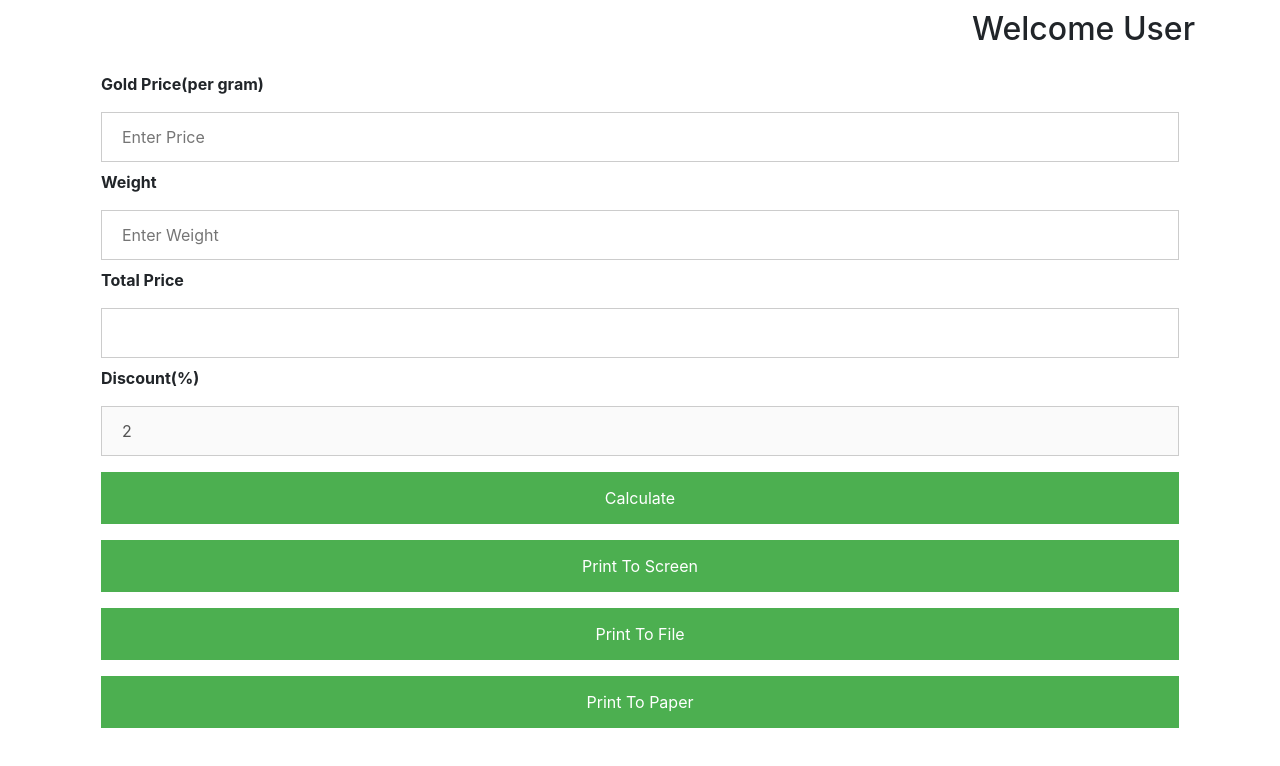
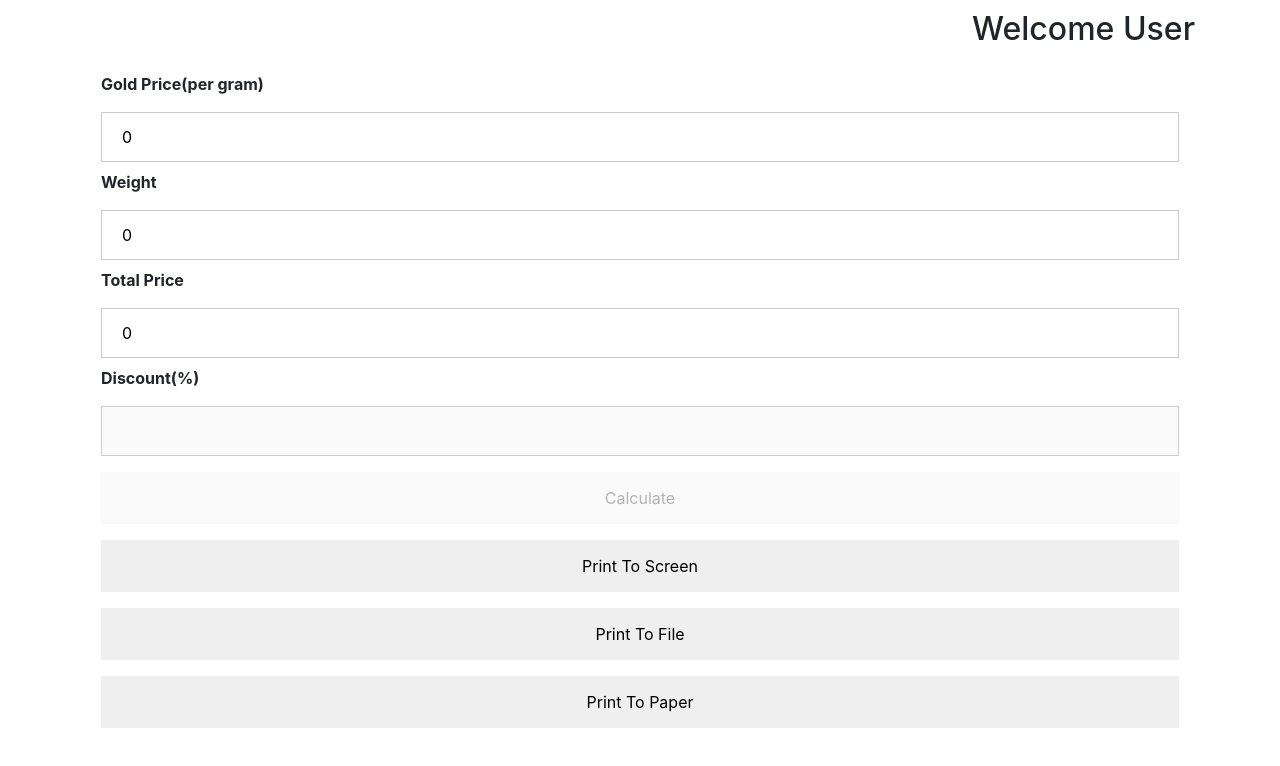
Before and after one commit to a4amalc/jewelry.store.web, an Angular app: page /dashboard in a window 1280 px wide. Shown: the top 766 px of the page. Built offline with nearby package versions, Linux system fonts and the light colour scheme; no server answers.

Commit message:
dashboard calculate and print to screen completed

```diff
--- a/package.json
+++ b/package.json
@@ -23,6 +23,7 @@
     "@angular/router": "8.2.12",
     "@nguniversal/module-map-ngfactory-loader": "8.1.1",
     "@types/crypto-js": "^4.0.1",
+    "@angular/material": "^9.2.4",
     "aspnet-prerendering": "^3.0.1",
     "bootstrap": "^4.3.1",
     "core-js": "^3.3.3",
--- a/src/app/dashboard/dashboard.component.css
+++ b/src/app/dashboard/dashboard.component.css
@@ -12,11 +12,17 @@ body {
     border: 1px solid #ccc;
     box-sizing: border-box;
   }
+  input[type=number], input[type=password] {
+    width: 100%;
+    padding: 12px 20px;
+    margin: 8px 0;
+    display: inline-block;
+    border: 1px solid #ccc;
+    box-sizing: border-box;
+  }
 
   /* Set a style for all buttons */
   button {
-    background-color: #4CAF50;
-    color: white;
     padding: 14px 20px;
     margin: 8px 0;
     border: none;
@@ -137,3 +143,8 @@ body {
     text-align: right;
     padding-top: 10px;
   }
+
+  .validation{
+    color: red;
+    font-weight: bold;
+  }
--- a/src/app/dashboard/dashboard.component.html
+++ b/src/app/dashboard/dashboard.component.html
@@ -1,17 +1,50 @@
-<h2 class="welcome">Welcome <span *ngIf="userDetails?.roleId === 1">Normal</span><span *ngIf="userDetails?.roleId === 2">Privileged</span> User </h2>
+<h2 class="welcome">Welcome <span *ngIf="userDetails?.roleId === 1">Normal</span><span
+        *ngIf="userDetails?.roleId === 2">Privileged</span> User </h2>
 <form>
     <div class="container">
         <label for="price"><b>Gold Price(per gram)</b></label>
-        <input [(ngModel)]="price" type="text" placeholder="Enter Price" name="price" required>
+        <span class="validation" *ngIf="!price && price !=0 "> Please enter price</span>
+        <input [(ngModel)]="price" type="number" placeholder="Enter Price" name="price" required>
         <label for="weight"><b>Weight</b></label>
-        <input [(ngModel)]="weight" type="text" placeholder="Enter Weight" name="weight" required>
+        <span class="validation" *ngIf="!weight && weight!=0"> Please enter weight</span>
+        <input [(ngModel)]="weight" type="number" placeholder="Enter Weight" name="weight" required>
         <label for="total"><b>Total Price</b></label>
         <input [(ngModel)]="total" type="text" name="total" required>
         <label for="discount"><b>Discount(%)</b></label>
         <input [(ngModel)]="discount" disabled type="text" name="discount" required>
-        <button (click)="calculateTotal()" type="submit">Calculate</button>
+        <button [disabled]="!price || !weight" (click)="calculateTotal()" type="button">Calculate</button>
         <button (click)="printToScreen()" type="submit">Print To Screen</button>
         <button (click)="printToFile()" type="submit">Print To File</button>
         <button (click)="printToPaper()" type="submit">Print To Paper</button>
     </div>
 </form>
+
+<div  id="id01" class="modal">
+    <form class="modal-content animate">
+        <div class="imgcontainer">
+            <span onclick="document.getElementById('id01').style.display='none'" class="close"
+                title="Close Modal">&times;</span>
+        </div>
+        <div class="container">
+            <label for="price"><b>Gold Price(per gram)</b></label>
+            <input [(ngModel)]="price" type="number" placeholder="Enter Price" name="price" required>
+            <label for="weight"><b>Weight</b></label>
+            <input [(ngModel)]="weight" type="number" placeholder="Enter Weight" name="weight" required>
+            <label for="total"><b>Total Price</b></label>
+            <input [(ngModel)]="total" type="text" name="total" required>
+            <label for="discount"><b>Discount(%)</b></label>
+            <input [(ngModel)]="discount" disabled type="text" name="discount" required>
+        </div>
+    </form>
+</div>
+<script>
+    // Get the modal
+    var modal = document.getElementById('id01');
+
+    // When the user clicks anywhere outside of the modal, close it
+    window.onclick = function (event) {
+        if (event.target == modal) {
+            modal.style.display = "none";
+        }
+    }
+</script>
--- a/src/app/dashboard/dashboard.component.ts
+++ b/src/app/dashboard/dashboard.component.ts
@@ -9,15 +9,21 @@ import { AuthService } from '../services/auth.service';
 export class DashboardComponent implements OnInit {
 
   userDetails:any;
-  price:any;
-  total:any;
-  weight:any;
-  discount:any = 2;
-  constructor( private authService:AuthService) { }
+  price:number = 0;
+  total:number = 0;
+  weight:any = 0;
+  discount:any;
+  constructor( private authService:AuthService,
+    ) { }
 
   ngOnInit() {
     this.userDetails = this.authService.userDetails;
     console.log(this.userDetails)
+    this.authService.getAppSettings().subscribe((data:any)=>{
+      if(data.length>0){
+        this.discount = parseInt(data.find(x=>x.settingKey == 'DISCOUNT').value);
+      }
+    })
   }
 
   calculateTotal(){
@@ -25,4 +31,9 @@ export class DashboardComponent implements OnInit {
     let discountAmount = totalPrice * (this.discount/100);
     this.total = totalPrice - discountAmount;
   }
+
+  printToScreen(){
+    document.getElementById('id01').style.display = 'block'
+  }
+
 }
--- a/src/app/services/auth.service.ts
+++ b/src/app/services/auth.service.ts
@@ -14,4 +14,8 @@ export class AuthService {
   onLogin(request){
     return this.http.post('http://localhost:5000/Auth',request);
   }
+
+  getAppSettings(){
+    return this.http.get('http://localhost:5000/Auth');
+  }
 }
```
Also changed, not shown: 1 other file (tests, documents, lock files or other folders).
